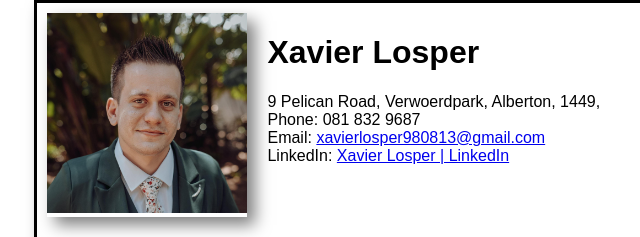
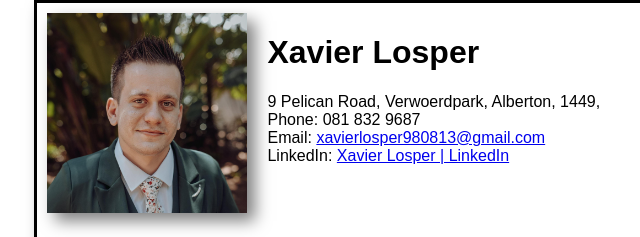
Before and after one commit to MaximumManta/CV, a plain HTML site: page index.html in a window 1280 px wide. Shown: the top 237 px of the page, 214-854 px from the left. Drawn offline with Linux system fonts and the light colour scheme.

Commit message:
Fixed Bar under picture

```diff
--- a/index.html
+++ b/index.html
@@ -10,6 +10,8 @@
             margin-right: 20px;
             align-items: center;
             box-shadow: 8px 8px 15px rgba(0, 0, 0, 0.5);
+            display: block;
+            line-height: 0;
         }
         .h1-center {
             text-align:center;
```
